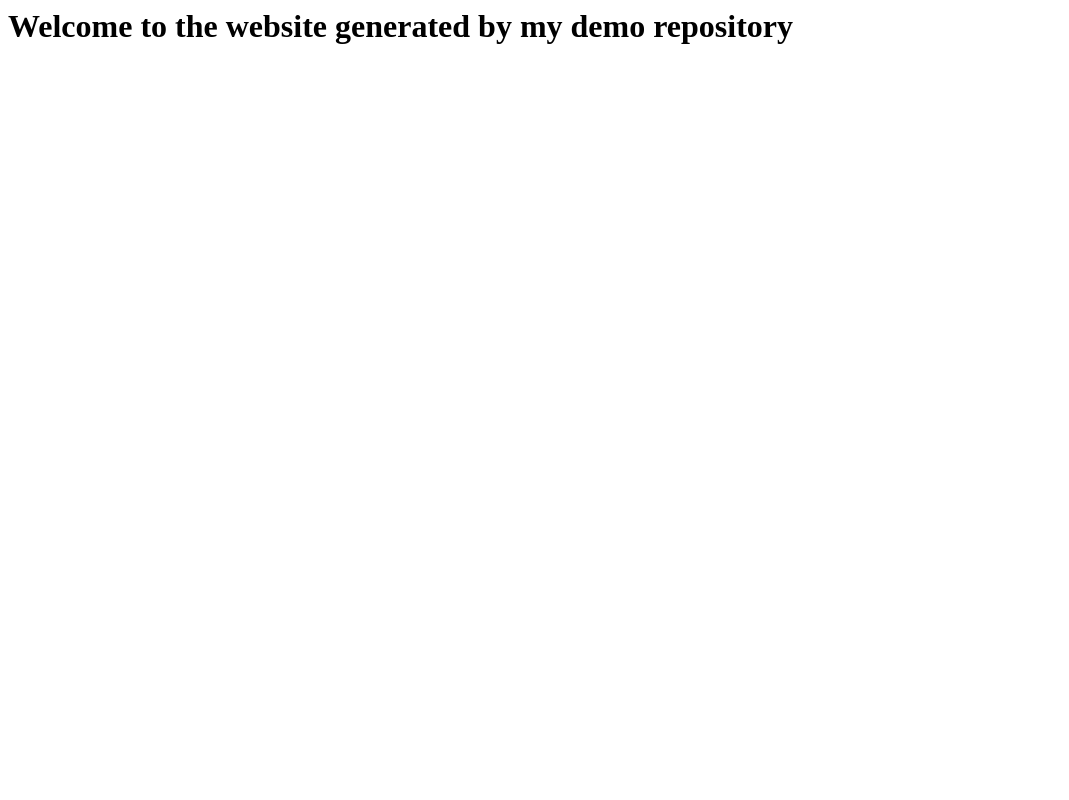
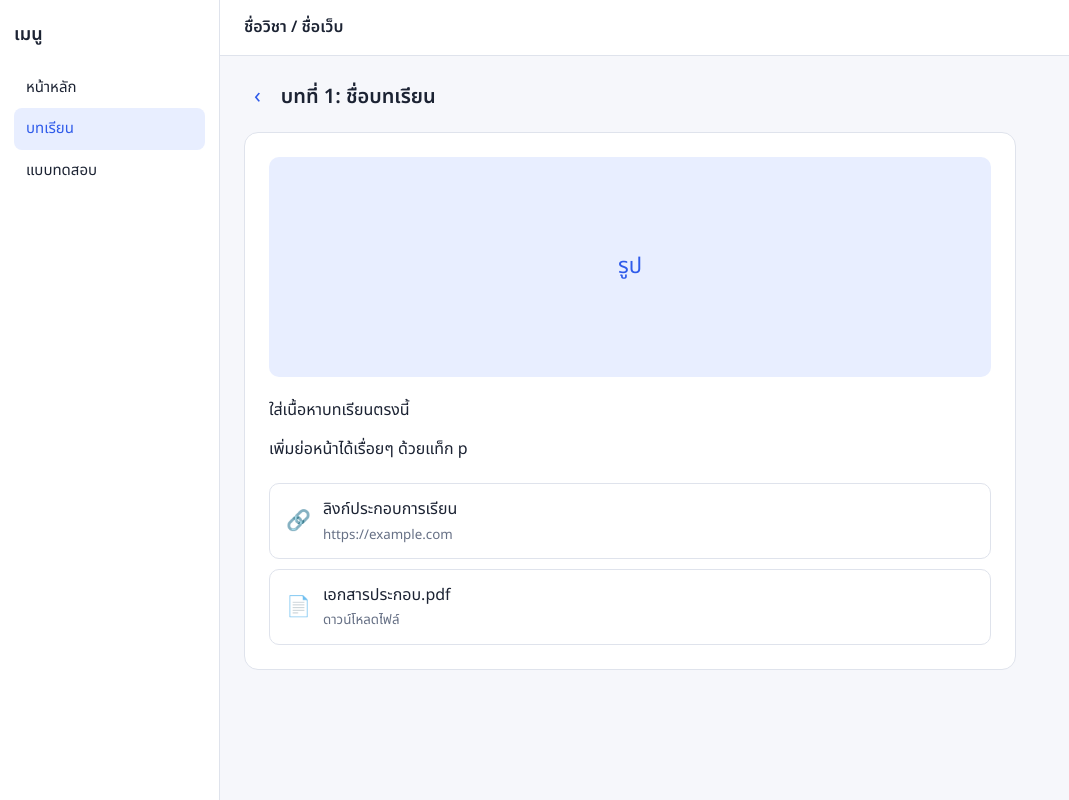
Before and after one commit to UX-UI-CS-Project/demo-repository, a website: page index.html in a window 1280 px wide. Shown: the whole page, without its empty margins (0-1069 px from the left). Drawn offline with Linux system fonts and the light colour scheme.

Commit message:
อิหยัง_01

```diff
--- a/index.html
+++ b/index.html
@@ -1 +1,107 @@
-<h1>Welcome to the website generated by my demo repository</h1>
+<!doctype html>
+<html lang="th">
+<head>
+<meta charset="UTF-8">
+<meta name="viewport" content="width=device-width, initial-scale=1">
+<title>บทเรียน</title>
+<link href="https://fonts.googleapis.com/css2?family=Noto+Sans+Thai:wght@400;600&display=swap" rel="stylesheet">
+<style>
+:root{
+  --bg:#f6f7fb; --surface:#fff; --text:#1c2333; --muted:#667085;
+  --line:#dfe3ec; --accent:#2f5bea; --accent-soft:#e8eeff;
+}
+@media (prefers-color-scheme:dark){
+  :root{
+    --bg:#12151c; --surface:#1b1f29; --text:#e8ebf3; --muted:#9aa3b5;
+    --line:#2b3140; --accent:#7b9bff; --accent-soft:#232b45;
+  }
+}
+*{box-sizing:border-box;margin:0}
+body{font-family:'Noto Sans Thai',system-ui,sans-serif;background:var(--bg);color:var(--text);line-height:1.7}
+
+.layout{display:flex;min-height:100vh}
+
+/* sidebar ซ้าย */
+.sidebar{width:220px;flex-shrink:0;background:var(--surface);border-right:1px solid var(--line);padding:20px 14px}
+.sidebar h3{font-size:18px;margin-bottom:16px}
+.sidebar a{display:block;padding:8px 12px;border-radius:8px;color:var(--text);text-decoration:none;font-size:15px}
+.sidebar a.active,.sidebar a:hover{background:var(--accent-soft);color:var(--accent)}
+
+.main{flex:1;min-width:0;display:flex;flex-direction:column}
+.topbar{height:56px;background:var(--surface);border-bottom:1px solid var(--line);display:flex;align-items:center;padding:0 24px;font-weight:600}
+
+.content{padding:24px;max-width:820px;width:100%}
+
+/* ปุ่มย้อนกลับ + ชื่อบทเรียน */
+.back{display:flex;align-items:center;gap:10px;margin-bottom:18px}
+.back a{font-size:22px;color:var(--accent);text-decoration:none;line-height:1;padding:4px 10px;border-radius:8px}
+.back a:hover{background:var(--accent-soft)}
+.back h1{font-size:20px}
+
+/* การ์ดบทเรียน */
+.card{background:var(--surface);border:1px solid var(--line);border-radius:14px;padding:24px}
+.cover{height:220px;border-radius:10px;background:var(--accent-soft);color:var(--accent);display:flex;align-items:center;justify-content:center;font-size:22px;margin-bottom:20px}
+.cover img{width:100%;height:100%;object-fit:cover;border-radius:10px}
+.card p{margin-bottom:12px}
+
+/* ลิงก์ / ไฟล์ */
+.resources{margin-top:20px;display:flex;flex-direction:column;gap:10px}
+.res{display:flex;align-items:center;gap:12px;padding:12px 16px;border:1px solid var(--line);border-radius:10px;text-decoration:none;color:var(--text)}
+.res:hover{border-color:var(--accent);background:var(--accent-soft)}
+.res .ic{font-size:20px}
+.res small{display:block;color:var(--muted)}
+
+@media (max-width:700px){
+  .layout{flex-direction:column}
+  .sidebar{width:100%;border-right:0;border-bottom:1px solid var(--line);display:flex;gap:8px;overflow-x:auto;padding:10px}
+  .sidebar h3{display:none}
+  .sidebar a{white-space:nowrap}
+  .content{padding:16px}
+}
+</style>
+</head>
+<body>
+<div class="layout">
+
+  <aside class="sidebar">
+    <h3>เมนู</h3>
+    <a href="#">หน้าหลัก</a>
+    <a href="#" class="active">บทเรียน</a>
+    <a href="#">แบบทดสอบ</a>
+  </aside>
+
+  <div class="main">
+    <div class="topbar">ชื่อวิชา / ชื่อเว็บ</div>
+
+    <div class="content">
+      <div class="back">
+        <a href="#" onclick="history.back();return false;">‹</a>
+        <h1>บทที่ 1: ชื่อบทเรียน</h1>
+      </div>
+
+      <article class="card">
+        <!-- รูป: เปลี่ยนเป็น <img src="ลิงก์รูป"> ได้ -->
+        <div class="cover">รูป</div>
+
+        <!-- ข้อความ -->
+        <p>ใส่เนื้อหาบทเรียนตรงนี้</p>
+        <p>เพิ่มย่อหน้าได้เรื่อยๆ ด้วยแท็ก p</p>
+
+        <!-- ลิงก์ / ไฟล์ -->
+        <div class="resources">
+          <a class="res" href="https://example.com" target="_blank" rel="noopener">
+            <span class="ic">🔗</span>
+            <span>ลิงก์ประกอบการเรียน<small>https://example.com</small></span>
+          </a>
+          <a class="res" href="ไฟล์.pdf" download>
+            <span class="ic">📄</span>
+            <span>เอกสารประกอบ.pdf<small>ดาวน์โหลดไฟล์</small></span>
+          </a>
+        </div>
+      </article>
+    </div>
+  </div>
+
+</div>
+</body>
+</html>
```
